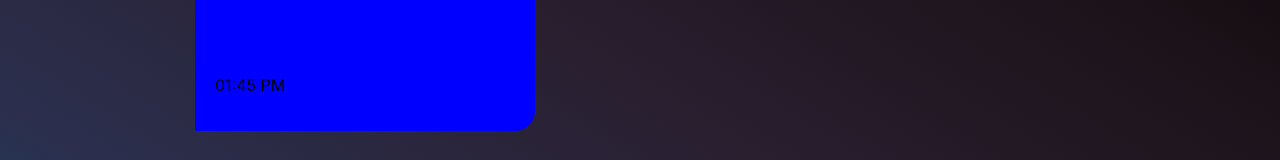
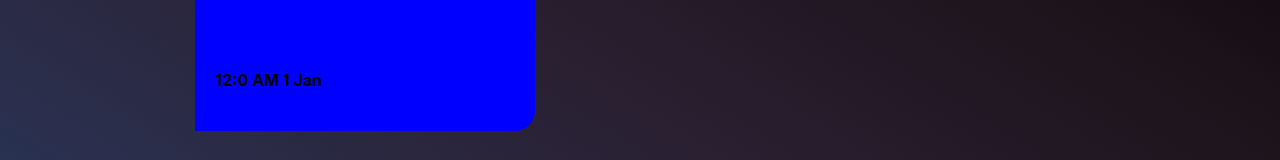
Before and after one commit to fahadshoukat/note-taking-app, a React (Create React App) app: page / in a window 1280 px wide. Shown: the part 301-461 px from the top of the page. Built offline with nearby package versions, Linux system fonts and the light colour scheme.

Commit message:
add formate method for date

```diff
--- a/src/App.tsx
+++ b/src/App.tsx
@@ -4,12 +4,13 @@ import { useState } from "react";
 
 import "./App.css";
 
+
 function App() {
   const [notes, setNotes] = useState([
     {
       id: "1",
       text: "fahad",
-      time: "01:45 PM",
+      time: 1,
       color: "blue",
     }
   ]);
@@ -20,17 +21,28 @@ function App() {
     tempNotes.unshift({
       id: Date.now() + "" + Math.floor(Math.random()*90),
       text: "",
-      time: "",
+      time: Date.now(),
       color
     });
 
     setNotes(tempNotes)
   };
 
+  const deleteNote = (id: any) => {
+    const tempNotes = [...notes];
+
+    const index = tempNotes.findIndex((item) => item.id === id)
+
+    if(index < 0) return
+
+    tempNotes.splice(index, 1)
+    setNotes(tempNotes)
+  }
+
   return (
     <div className="app-container">
       <SideBar addNote={addNote} />
-      <NoteContainer notes={notes} />
+      <NoteContainer notes={notes} deleteNote={deleteNote} />
     </div>
   );
 }
--- a/src/components/note/Note.tsx
+++ b/src/components/note/Note.tsx
@@ -1,13 +1,49 @@
-
 import "./note.css";
 
 const Note = (props: any) => {
+  const formateDate = (value: any) => {
+    const months = [
+      "Jan",
+      "Feb",
+      "Mar",
+      "Apr",
+      "May",
+      "Jun",
+      "Jul",
+      "Aug",
+      "Sep",
+      "Oct",
+      "Nov",
+      "Dec"
+    ];
+
+    if (!value) return "";
+    const date = new Date(value);
+
+    let hours = date.getHours();
+    let amPm = hours > 12 ? "PM" : "AM";
+    hours = hours ? hours : 12;
+    hours = hours > 12 ? (hours = 24 - hours) : hours;
+
+    let minutes = date.getMinutes();
+
+    let day = date.getDate();
+
+    let month = months[date.getMonth()]
+
+    return `${hours}:${minutes} ${amPm} ${day} ${month}`
+  };
+
   return (
     <div className="note" style={{ backgroundColor: props.note.color }}>
       <textarea className="note_text" defaultValue={props.note.text} />
       <div className="note-footer">
-        <p>{props.note.time}</p>
-        <button className="noselect" id="deleteBtn">
+        <h4>{formateDate(props.note.time)}</h4>
+        <button
+          className="noselect"
+          id="deleteBtn"
+          onClick={() => props.deleteNote(props.note.id)}
+        >
           <span className="text">Delete</span>
           <span className="icon">
             <svg
--- a/src/components/note/note.css
+++ b/src/components/note/note.css
@@ -27,6 +27,7 @@
 
 .note-footer button {
     opacity: 0;
+    transition: 300ms;
 }
 
 .note:hover .note-footer button {
--- a/src/components/noteContainer/NoteContainer.tsx
+++ b/src/components/noteContainer/NoteContainer.tsx
@@ -1,4 +1,3 @@
-
 import Header from "../header/Header";
 import Note from "../note/Note";
 import "./noteContainer.css";
@@ -11,7 +10,7 @@ const NoteContainer = (props: any) => {
       <Header />
       <div className="note-container">
         {props.notes.map((item: any) => (
-          <Note key={item.id} note={item} />
+          <Note key={item.id} note={item} deleteNote={props.deleteNote} />
         ))}
       </div>
     </div>
```
